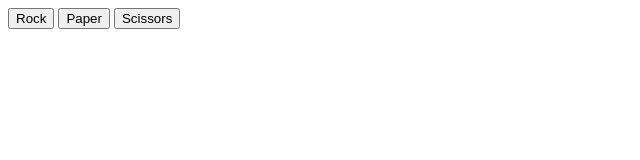
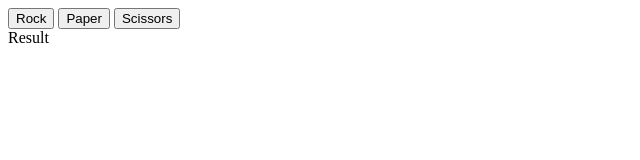
Before and after one commit to codermate01/rock-paper-scissors, a plain HTML site: page index.html in a window 1280 px wide. Shown: the full height of the page, 0-640 px from the left. Drawn offline with Linux system fonts and the light colour scheme.

Commit message:
Add div result

```diff
--- a/index.html
+++ b/index.html
@@ -10,6 +10,7 @@
     <button id="rock">Rock</button>
     <button id="paper">Paper</button>
     <button id="scissors">Scissors</button>
+    <div class="result">Result</div>
     <script src="js.js"></script>
 </body>
 </html>
```
